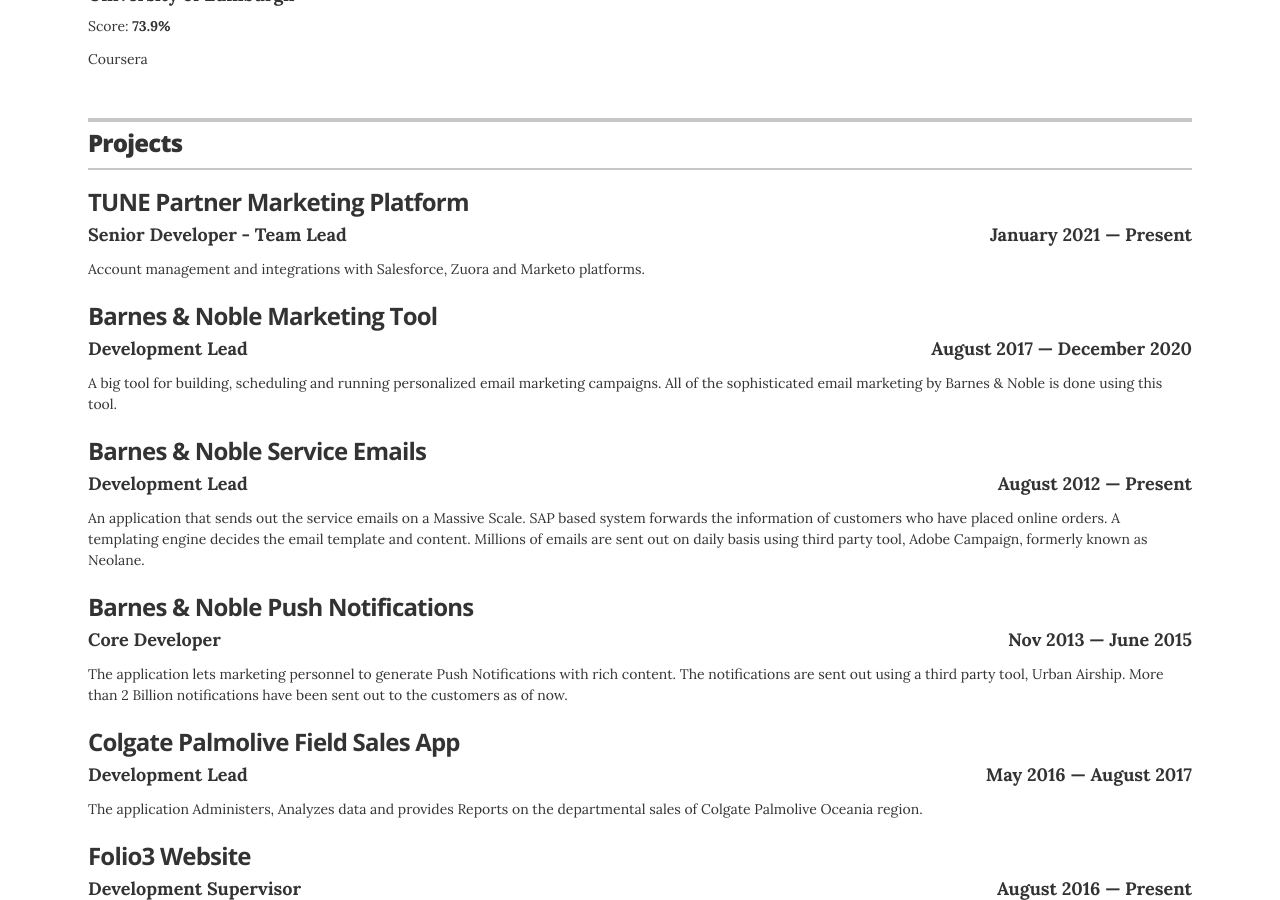
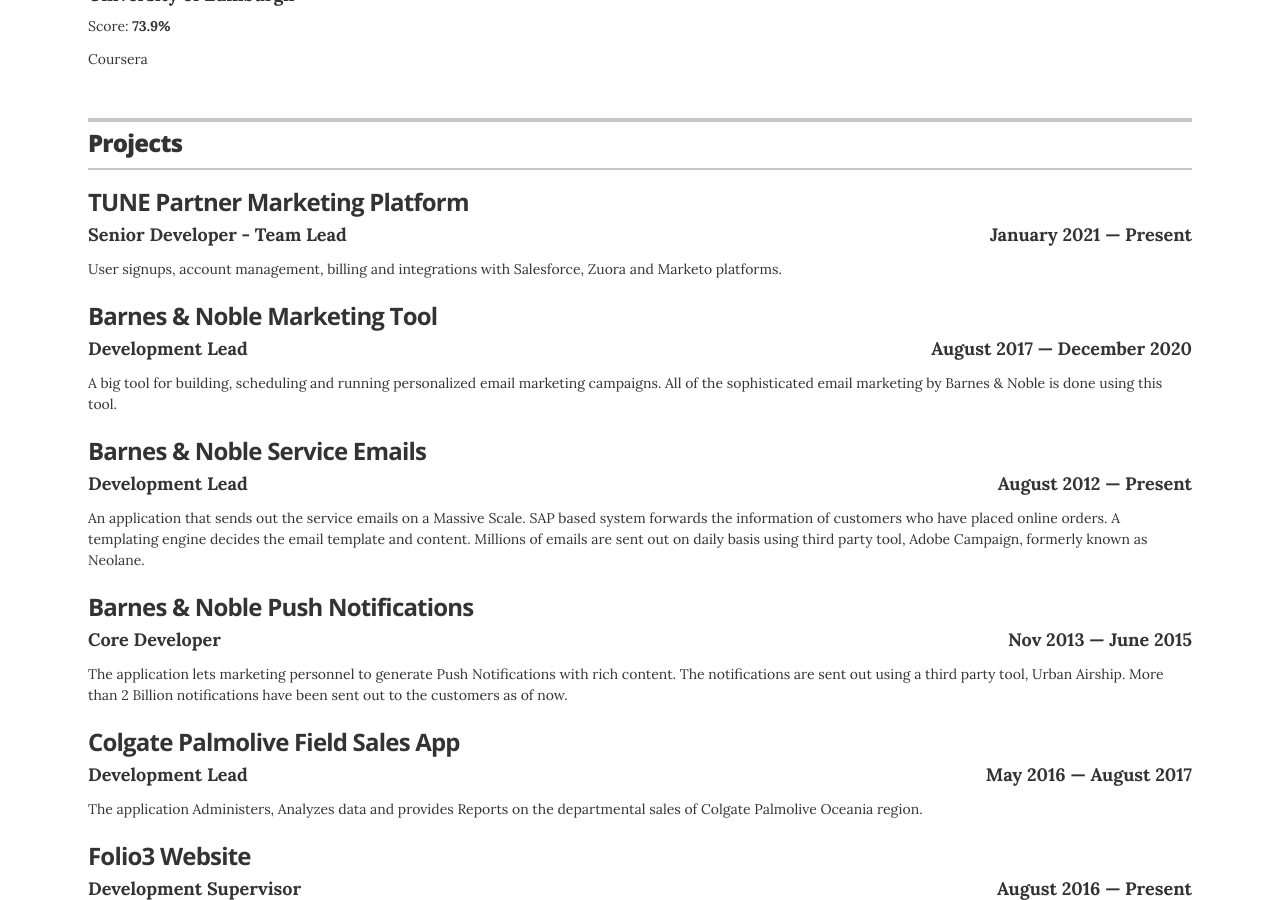
Before and after one commit to farman-a-shah/farman-a-shah.github.io, a Jekyll site: the page built from index.html, in a window 1280 px wide and 900 px high, scrolled down 4159 px. Built offline with Jekyll 4.4.1, drawn with Linux system fonts in a browser that asks for light colours.

Commit message:
Update experience and projects

```diff
--- a/_data/projects.yml
+++ b/_data/projects.yml
@@ -5,7 +5,7 @@
   role: Senior Developer - Team Lead
   technology: AWS Cloud Services, Apache Airflow, Gitlab CI, PHP, ReactJs, MySQL
   duration: January 2021 &mdash; Present
-  description: Account management and integrations with Salesforce, Zuora and Marketo platforms.
+  description: User signups, account management, billing and integrations with Salesforce, Zuora and Marketo platforms.
 
 #Barnes & Noble Marketing Tools
 - project: Barnes & Noble Marketing Tool
```
